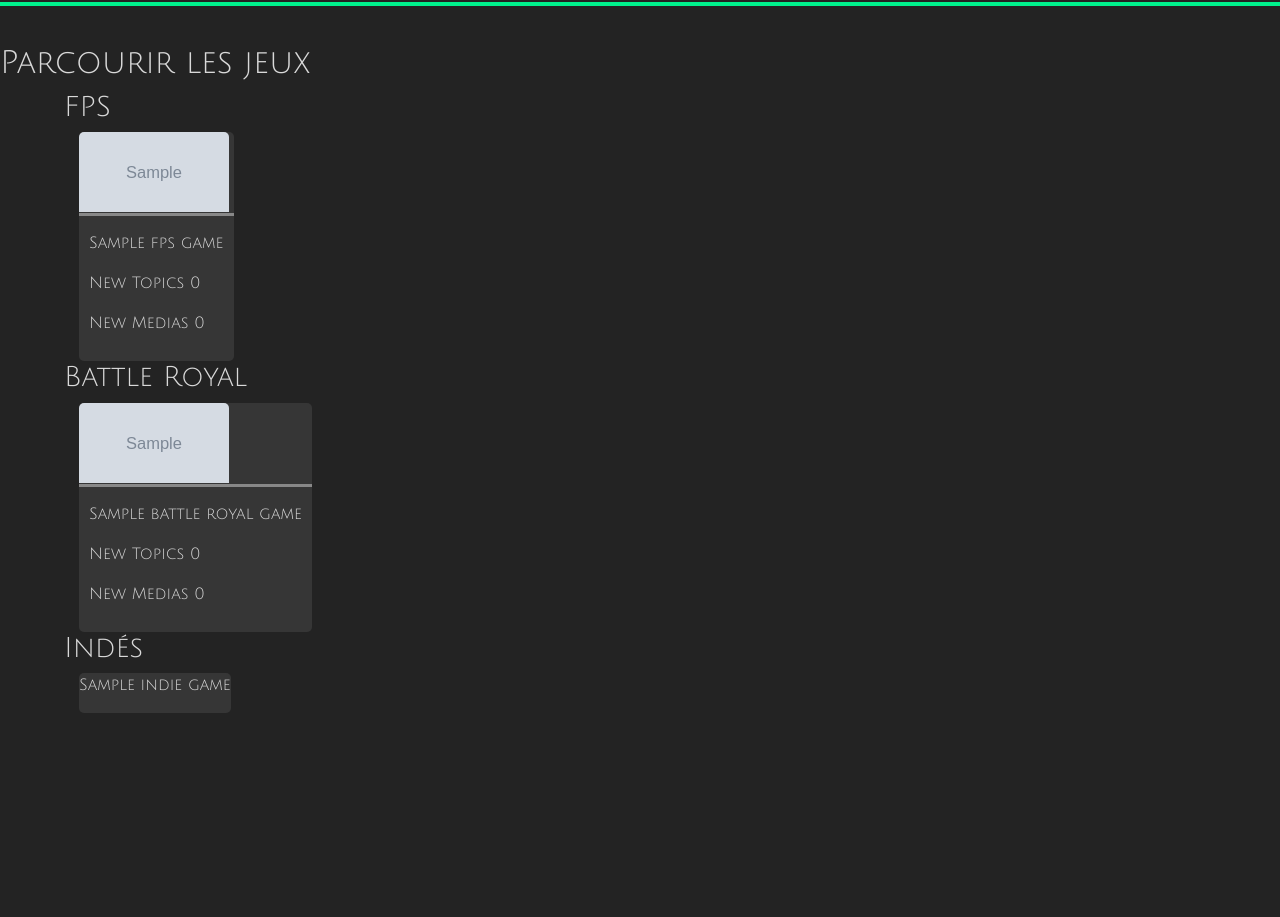
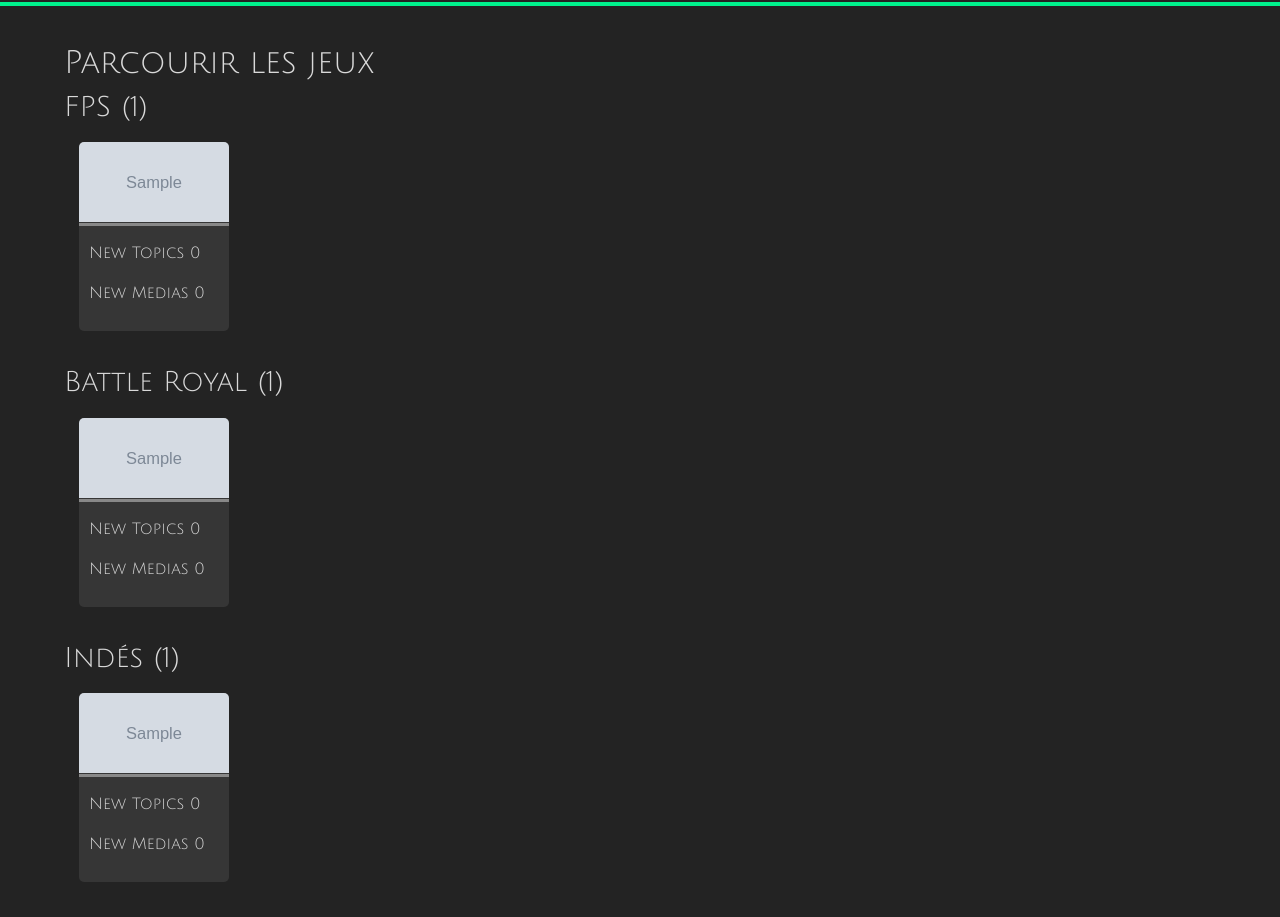
Before and after one commit to baku67/ELAN_Projet_SquadForge, a PHP site: template templates/game/gameList.html.twig in a window 1280 px wide. Shown: the part 155-1072 px from the top of the page. Before the commit the page ends 868 px from the top, so only its background shows below. Run offline with PHP 8.4, Linux system fonts and the light colour scheme; the template is opened without the code that fills it: most values are stand-ins (such as "Sample title", 1, 10 or a date in 2020); grey boxes marked "Sample" are stand-in pictures; some libraries are stand-ins or nearby versions.

Commit message:
Liste Games par genre, comptes, WIP gameDetails

```diff
--- a/public/css/style.css
+++ b/public/css/style.css
@@ -23,6 +23,10 @@ ul li {
 a {
     text-decoration: none;
     color: inherit;
+}
+
+.underlineLink {
+    text-decoration: underline;
 }
 
 header {
@@ -109,6 +113,8 @@ nav {
 
 .genreGameList {
     display: inline-flex;
+    margin-top: 10px;
+    margin-bottom: 35px;
 }
 
 .headerGameTitle {
@@ -161,3 +167,10 @@ nav {
     margin: 0 auto; */
     padding: 10px;
 }
+
+.roleUserData {
+    margin-left: 10px;
+    padding: 3px 7px;
+    border: 1px solid;
+    border-radius: 5px;
+}
--- a/templates/base.html.twig
+++ b/templates/base.html.twig
@@ -39,7 +39,10 @@
             {% endif %}
         </div>
 
+
         {% block body %}
         {% endblock %}
+
+
     </body>
 </html>
--- a/templates/game/gameList.html.twig
+++ b/templates/game/gameList.html.twig
@@ -12,9 +12,9 @@
     </header>
     <div class="headerUnderline"></div>
 
-    <h2 class="pageTitle">Parcourir les jeux</h2>
+    <div class="main">
 
-    <div class="main">
+        <h2 class="pageTitle">Parcourir les jeux</h2>
 
         {# <p>Tous les jeux</p>
         {{ dump(games) }}
@@ -22,7 +22,7 @@
         <p>Tous les genres</p>
         {{ dump(genres) }} #}
 
-        <h3 class="genreTitle">FPS</h3>
+        <h3 class="genreTitle">FPS <span>({{ fpsGamesCount }})</span></h3>
         <div class="genreGameList">
             {% for game in fpsGames %}
                 <a href="{{ path('app_game', {'id': game.id} )}}">
@@ -31,7 +31,7 @@
                         <div class="gameCardUnderline" style="background-color:{{ game.color }}"></div>
 
                             <div class="gameCardInfos">
-                                <p class="gameCardTitle">{{ game.title }}</p>
+                                {# <p class="gameCardTitle">{{ game.title }}</p> #}
                                 <p><span>New</span> Topics <span>0</span></p>
                                 <p><span>New</span> Medias <span>0</span></p>
                             </div>
@@ -40,7 +40,7 @@
             {% endfor %}
         </div>
 
-        <h3 class="genreTitle">Battle Royal</h3>
+        <h3 class="genreTitle">Battle Royal <span>({{ brGamesCount }})</span></h3>
         <div class="genreGameList">
             {% for game in battleRoyalGames %}
                 <a href="{{ path('app_game', {'id': game.id} )}}">
@@ -49,7 +49,7 @@
                         <div class="gameCardUnderline" style="background-color:{{ game.color }}"></div>
 
                             <div class="gameCardInfos">
-                                <p class="gameCardTitle">{{ game.title }}</p>
+                                {# <p class="gameCardTitle">{{ game.title }}</p> #}
                                 <p><span>New</span> Topics <span>0</span></p>
                                 <p><span>New</span> Medias <span>0</span></p>
                             </div>
@@ -59,12 +59,21 @@
         </div>
 
 
-        <h3 class="genreTitle">Indés</h3>
+        <h3 class="genreTitle">Indés <span>({{ indieGamesCount }})</span></h3>
         <div class="genreGameList">
             {% for game in indieGames %}
-                <div class="gameCard">
-                    <p class="gameCardTitle">{{ game.title }}</p>
-                </div>
+                <a href="{{ path('app_game', {'id': game.id} )}}">
+                    <div class="gameCard">
+                        <img src="{{ asset("img/games/logo/" ~ game.logo) }}" class="gameLogo" alt="logo {{ game.title }}"/>
+                        <div class="gameCardUnderline" style="background-color:{{ game.color }}"></div>
+
+                            <div class="gameCardInfos">
+                                {# <p class="gameCardTitle">{{ game.title }}</p> #}
+                                <p><span>New</span> Topics <span>0</span></p>
+                                <p><span>New</span> Medias <span>0</span></p>
+                            </div>
+                    </div>
+                </a>
             {% endfor %}
         </div>
 
```
Also changed, not shown: src/Controller/GameController.php (+26 -0 lines), templates/game/gameDetails.html.twig (+4 -3 lines), templates/game/genreGameList.html.twig (added, +39 -0 lines), templates/user/profil.html.twig (+18 -2 lines), public/img/games/logo/isaacLogo.jpg (added), 1 other file.
